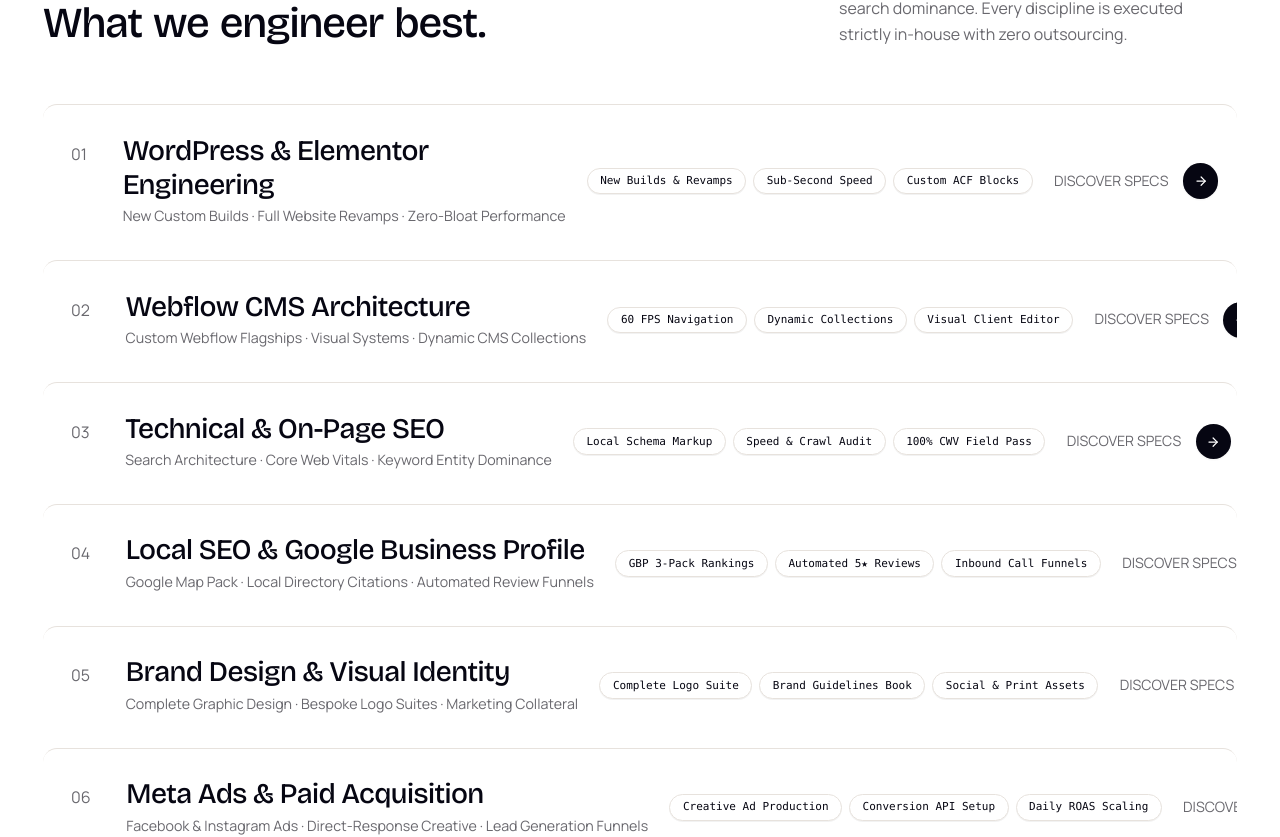
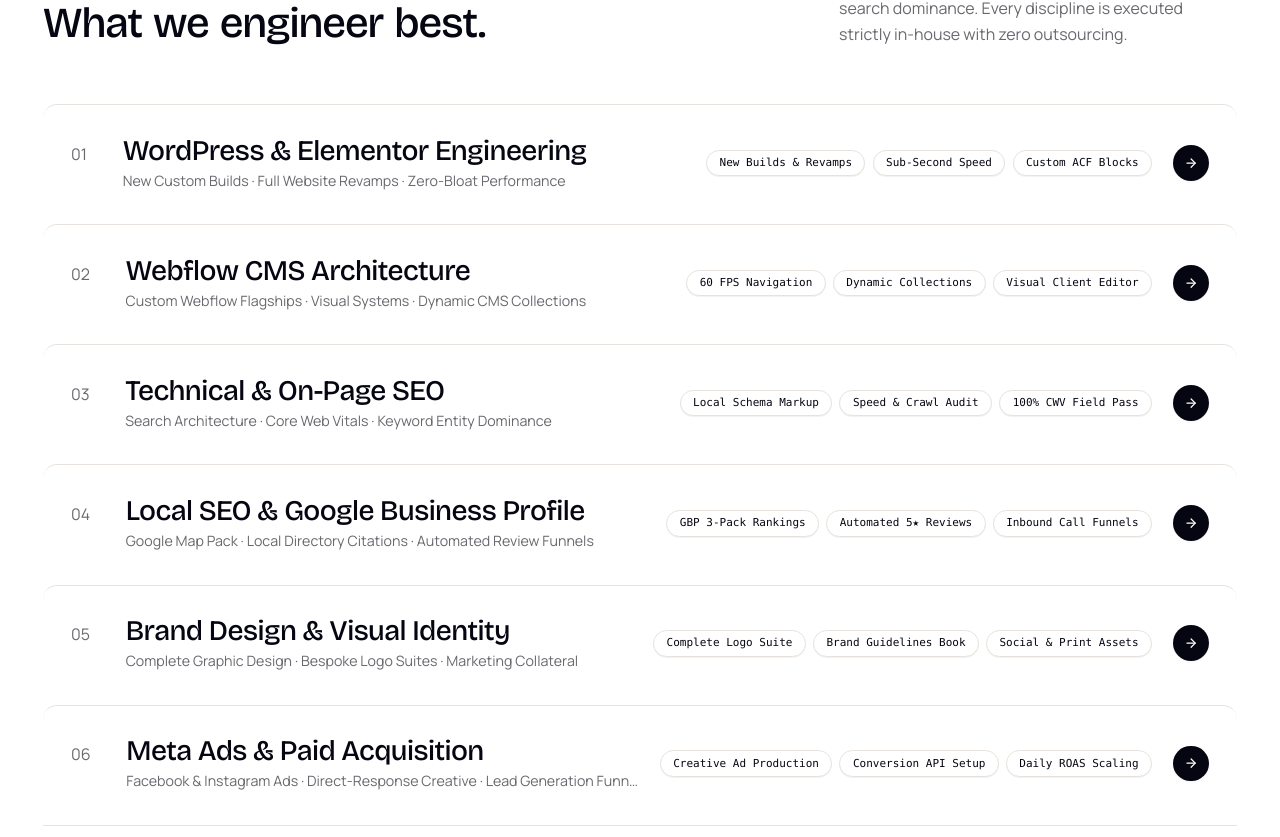
Before and after one commit to Mahathir-Gunjon/Startuplize, a Next.js app: page / in a window 1280 px wide. Shown: the part 3116-3953 px from the top of the page. Built offline with nearby package versions, Linux system fonts and the light colour scheme.

Commit message:
style(services): remove discover specs text, lock arrow alignment, and tighten drawer spacing

```diff
--- a/src/components/sections/ServicesStackLumora.tsx
+++ b/src/components/sections/ServicesStackLumora.tsx
@@ -155,25 +155,27 @@
                 }`}
               >
                 {/* Header Row (Number, Title, Deliverables, Arrow) */}
-                <div className="flex flex-col lg:flex-row lg:items-center justify-between gap-6 relative z-10">
+                <div className="flex items-center justify-between gap-4 sm:gap-6 relative z-10 w-full">
 
                   {/* Left Number & Title */}
-                  <div className="flex items-baseline gap-6 sm:gap-10">
+                  <div className="flex items-baseline gap-6 sm:gap-10 min-w-0">
                     <span className="font-mono text-body text-[#69686e] whitespace-nowrap shrink-0">
                       {item.num}
                     </span>
-                    <div>
+                    <div className="min-w-0">
                       <h3 className="font-heading font-medium text-2xl sm:text-3xl text-[#060612] group-hover:text-[#ff6321] transition-colors">
                         {item.title}
                       </h3>
-                      <div className="text-body-sm font-mono text-[#69686e] mt-1 whitespace-nowrap">
+                      <div className="text-body-sm font-mono text-[#69686e] mt-0.5 whitespace-nowrap truncate">
                         {item.tagline}
                       </div>
                     </div>
                   </div>
 
+                  {/* Right Deliverables Tags + Equal-Aligned Arrow Button */}
+                  <div className="flex items-center gap-3 sm:gap-5 shrink-0 ml-auto">
                     {/* Middle Deliverables Tags (Strictly whitespace-nowrap) */}
-                  <div className="hidden xl:flex items-center gap-2 whitespace-nowrap shrink-0">
+                    <div className="hidden xl:flex items-center gap-2 whitespace-nowrap">
                       {item.deliverables.map((del, dIdx) => (
                         <span
                           key={dIdx}
@@ -184,74 +186,72 @@
                       ))}
                     </div>
 
-                  {/* Right Arrow Badge */}
-                  <div className="flex items-center gap-4 whitespace-nowrap shrink-0">
-                    <span className="text-body-sm font-mono text-[#69686e] hidden sm:inline-block whitespace-nowrap">
-                      DISCOVER SPECS
-                    </span>
+                    {/* Right Arrow Badge (Strictly equal alignment on all rows, no text) */}
+                    <div className="w-10 sm:w-11 flex items-center justify-end shrink-0">
                       <motion.div
-                      animate={isHovered ? { x: 5 } : { x: 0 }}
+                        animate={isHovered ? { x: 4 } : { x: 0 }}
                         transition={{ type: 'spring' as const, stiffness: 350, damping: 20 }}
                         className="w-10 h-10 rounded-full bg-[#060612] text-white flex items-center justify-center shrink-0 group-hover:bg-[#ff6321] transition-colors shadow-xs"
                       >
                         <ArrowRight className="w-4 h-4" />
                       </motion.div>
                     </div>
+                  </div>
 
                 </div>
 
-                {/* Description - Fades in and expands smoothly on hover with BIG, FULL-WIDTH text & transparent process */}
+                {/* Description - Fades in and expands smoothly on hover with BIG, FULL-WIDTH text & compact, gap-free process */}
                 <AnimatePresence>
                   {isHovered && (
                     <motion.div
                       key="desc"
                       initial={{ opacity: 0, height: 0, marginTop: 0 }}
-                      animate={{ opacity: 1, height: 'auto', marginTop: 24 }}
+                      animate={{ opacity: 1, height: 'auto', marginTop: 16 }}
                       exit={{ opacity: 0, height: 0, marginTop: 0 }}
-                      transition={{ duration: 0.32, ease: [0.16, 1, 0.3, 1] }}
+                      transition={{ duration: 0.28, ease: [0.16, 1, 0.3, 1] }}
                       className="overflow-hidden w-full relative z-20"
                     >
-                      <div className="pt-6 border-t border-[#e7e2dd]/80 w-full space-y-5">
+                      <div className="pt-4 border-t border-[#e7e2dd]/80 w-full">
 
                         {/* Big Client-Focused Value Proposition */}
-                        <h4 className="font-heading font-medium text-xl sm:text-2xl text-[#060612] leading-snug">
+                        <h4 className="font-heading font-medium text-lg sm:text-xl md:text-[1.25rem] text-[#060612] leading-snug">
                           {item.valueProp}
                         </h4>
 
-                        {/* Full-width Big Detailed Client Narrative */}
+                        {/* Full-width Big Detailed Client Narrative - Tight gap with headline */}
                         <p
-                          className="text-base sm:text-lg md:text-[1.125rem] font-body leading-relaxed max-w-none font-normal"
+                          className="text-base sm:text-lg font-body leading-relaxed max-w-none font-normal mt-2"
                           style={{ color: '#060612' }}
                         >
                           {item.description}
                         </p>
 
-                        {/* Transparent 4-Step Process Section */}
-                        <div className="pt-5 border-t border-[#e7e2dd]/70 w-full">
-                          <div className="text-[11px] font-mono font-bold text-[#ff6321] uppercase tracking-widest mb-3.5 flex items-center gap-2">
-                            <span className="w-2 h-2 rounded-full bg-[#ff6321] inline-block" />
+                        {/* Transparent 4-Step Process Section - Compact, gap-free divider */}
+                        <div className="mt-4 pt-3.5 border-t border-[#e7e2dd]/70 w-full">
+                          <div className="text-[11px] font-mono font-bold text-[#ff6321] uppercase tracking-widest mb-2.5 flex items-center gap-2">
+                            <span className="w-1.5 h-1.5 rounded-full bg-[#ff6321] inline-block" />
                             <span>HOW WE DELIVER // THE TRANSPARENT PROCESS</span>
                           </div>
 
-                          <div className="grid grid-cols-1 sm:grid-cols-2 lg:grid-cols-4 gap-3.5 w-full">
+                          <div className="grid grid-cols-1 sm:grid-cols-2 lg:grid-cols-4 gap-3 w-full">
                             {item.process.map((step, sIdx) => (
                               <div
                                 key={sIdx}
-                                className="bg-white border border-[#e7e2dd] rounded-xl p-4 shadow-2xs flex flex-col justify-between"
+                                className="bg-white border border-[#e7e2dd] rounded-xl p-3.5 shadow-2xs flex flex-col justify-between"
                               >
                                 <div>
                                   <span className="text-[11px] font-mono font-bold text-[#ff6321] uppercase tracking-wider block">
                                     {step.step}
                                   </span>
                                   <div
-                                    className="font-heading font-bold text-sm sm:text-base mt-1"
+                                    className="font-heading font-bold text-sm sm:text-base mt-0.5"
                                     style={{ color: '#060612' }}
                                   >
                                     {step.name}
                                   </div>
                                 </div>
                                 <p
-                                  className="text-body-sm font-body mt-2 leading-relaxed"
+                                  className="text-body-sm font-body mt-1.5 leading-relaxed"
                                   style={{ color: '#444452' }}
                                 >
                                   {step.detail}
```
Lines whose indentation alone changed are shown as unchanged.
